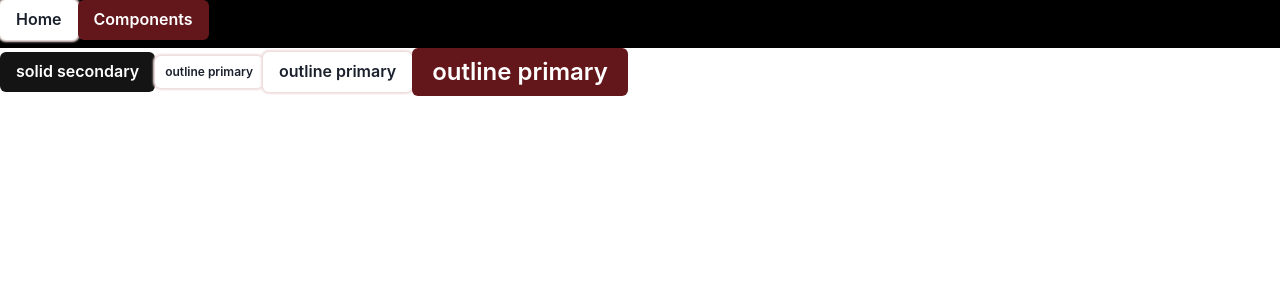
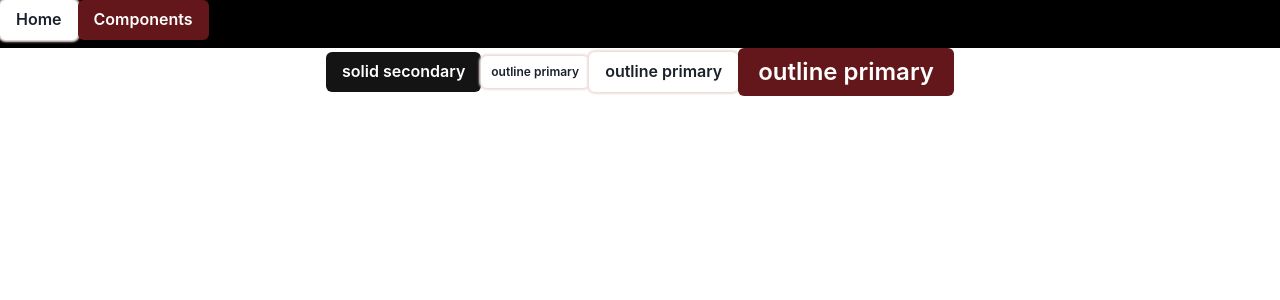
Before and after one commit to raghavluthra10/hotel-trip, a React (Create React App) app: page /components in a window 1280 px wide. Shown: the top 300 px of the page. Built offline with nearby package versions, Linux system fonts and the light colour scheme.

Commit message:
completed Flex box component

```diff
--- /dev/null
+++ b/src/components/Flex.jsx
@@ -0,0 +1,25 @@
+import React from "react";
+import { Flex as ChakraFlex } from "@chakra-ui/react";
+
+const Flex = ({
+  children,
+  flexWrap,
+  flexDirection,
+  flexGrow,
+  alignItems,
+  justifyContent,
+}) => {
+  return (
+    <ChakraFlex
+      flexWrap={flexWrap}
+      flexDirection={flexDirection}
+      flexGrow={flexGrow}
+      alignItems={alignItems}
+      justifyContent={justifyContent}
+    >
+      {children}
+    </ChakraFlex>
+  );
+};
+
+export default Flex;
--- a/src/pages/Components.jsx
+++ b/src/pages/Components.jsx
@@ -1,4 +1,6 @@
+// import { Flex } from "@chakra-ui/react";
 import React from "react";
+import Flex from "../components/Flex";
 import Button from "../components/Button";
 // import { Button } from "@chakra-ui/react";
 
@@ -6,6 +8,7 @@ const Components = () => {
   return (
     <React.Fragment>
       <div>
+        <Flex justifyContent="center" alignItems="center">
           <Button variant="solid-secondary">solid secondary</Button>
           <Button variant="outline-primary" size="sm">
             outline primary
@@ -18,6 +21,7 @@ const Components = () => {
           <Button variant="solid-primary" size="lg">
             outline primary
           </Button>
+        </Flex>
       </div>
     </React.Fragment>
   );
```
Lines whose indentation alone changed are shown as unchanged.
